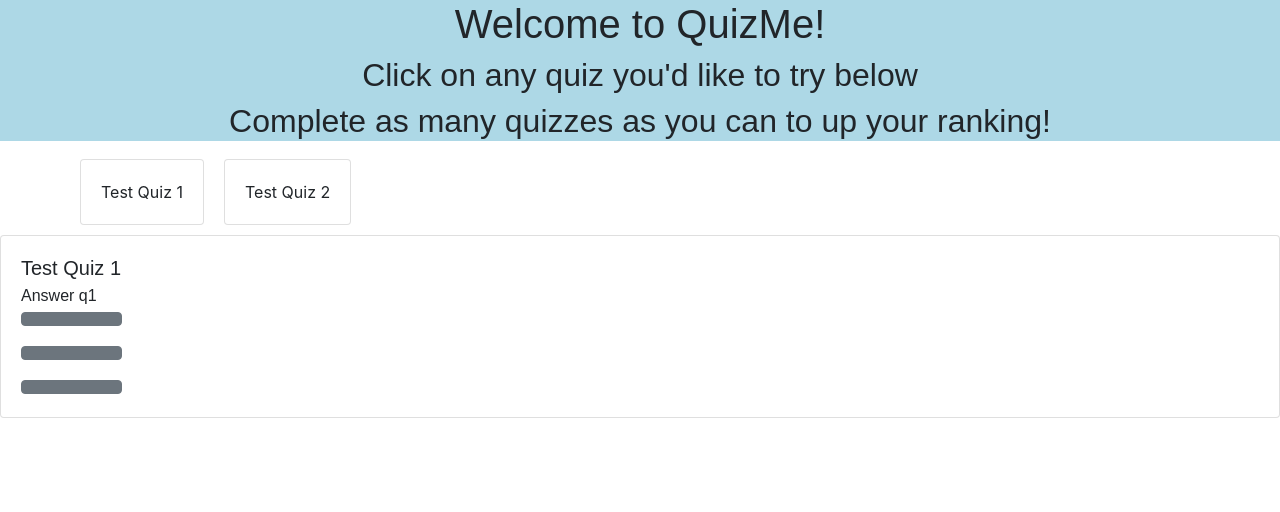
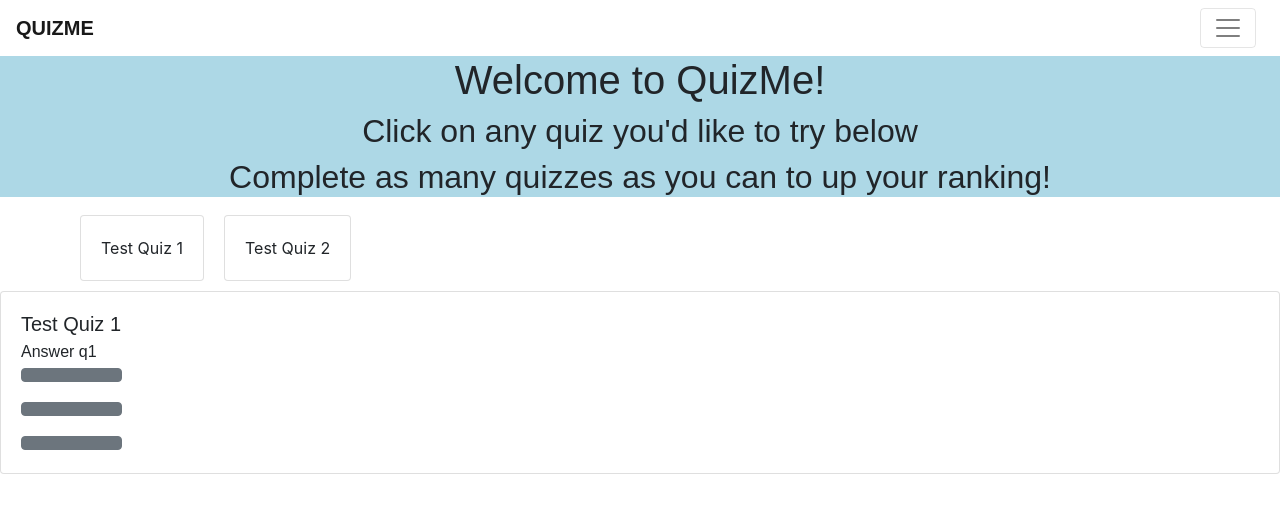
Before and after one commit to Final-Project-CLE/final-project, a React (Create React App) app in the folder finalproject/: page / in a window 1280 px wide. Shown: the top 512 px of the page. Built offline with nearby package versions, Linux system fonts and the light colour scheme; a web font is replaced by a local one.

Commit message:
updated nav

```diff
--- a/finalproject/src/components/Navbar/Navbar.js
+++ b/finalproject/src/components/Navbar/Navbar.js
@@ -1,6 +1,41 @@
 import React from "react";
+import { Collapse, Navbar, NavbarToggler, NavbarBrand, Nav, NavItem, NavLink } from 'reactstrap';
 
-const Navbar = () => (
-    <div></div>
-);
-export default Navbar;
+class Example extends React.Component {
+    constructor(props) {
+      super(props);
+
+      this.toggleNavbar = this.toggleNavbar.bind(this);
+      this.state = {
+        collapsed: true
+      };
+    }
+
+    toggleNavbar() {
+      this.setState({
+        collapsed: !this.state.collapsed
+      });
+    }
+    render() {
+      return (
+        <div>
+          <Navbar color="faded" light>
+            <NavbarBrand href="/" className="mr-auto">QuizMe</NavbarBrand>
+            <NavbarToggler onClick={this.toggleNavbar} className="mr-2" />
+            <Collapse isOpen={!this.state.collapsed} navbar>
+              <Nav navbar>
+                <NavItem>
+                  <NavLink href="/components/">Components</NavLink>
+                </NavItem>
+                <NavItem>
+                  <NavLink href="https://github.com/reactstrap/reactstrap">GitHub</NavLink>
+                </NavItem>
+              </Nav>
+            </Collapse>
+          </Navbar>
+        </div>
+      );
+    }
+  }
+
+export default Example;
--- a/finalproject/src/components/Page/Page.js
+++ b/finalproject/src/components/Page/Page.js
@@ -2,7 +2,7 @@ import React, { Component } from 'react';
 import QuizBox from "../QuizBox/QuizBox";
 import data from "../../data.json";
 import Container from "../Container/Container";
-import Navbar from '../Navbar/Navbar';
+import Example from '../Navbar/Navbar';
 import Jumbotron from '../Jumbotron/Jumbotron';
 import Quiz from "../Quiz/Quiz"
 
@@ -13,7 +13,7 @@ class Page extends Component {
   render() {
     return (
       <div>
-        <Navbar />
+        <Example />
         <Jumbotron />
         <Container>
           <div className="row">
```
Also changed, not shown: 1 other file (tests, documents, lock files or other folders).
